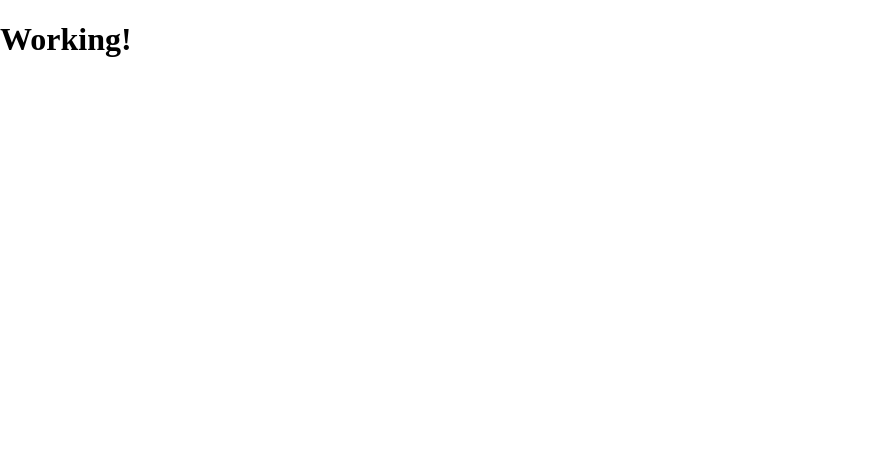
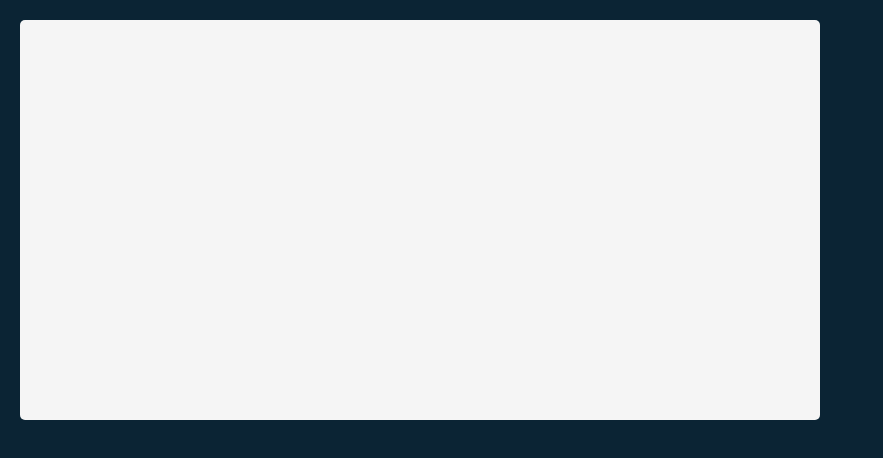
Before and after one commit to KoliosMarios/Tenzies-App, a JavaScript app in the folder tenzies-app/: page / in a window 1280 px wide. Shown: the top 458 px of the page, without its empty margins (0-883 px from the left). Built offline with nearby package versions, Linux system fonts and the light colour scheme; the HTML template or start-up script is replaced by a standard one.

Commit message:
create basic structure css

```diff
--- a/tenzies-app/src/App.js
+++ b/tenzies-app/src/App.js
@@ -1,10 +1,6 @@
-import './App.css';
-
 function App() {
   return (
-    <div className="container">
-      <h1>Working!</h1>
-    </div>
+    <div className="main"></div>
   );
 }
 
--- a/tenzies-app/src/index.css
+++ b/tenzies-app/src/index.css
@@ -1,5 +1,16 @@
+* {
+  box-sizing: border-box;
+}
+
 body {
   margin: 0;
-  padding: 0;
-  box-sizing: border-box;
+  background-color: #0b2434;
+  padding: 20px;
 }
+
+.main {
+  background-color: #f5f5f5;
+  height: 400px;
+  max-width: 800px;
+  border-radius: 5px;
+}
```
Also changed, not shown: tenzies-app/src/App.css (deleted).
